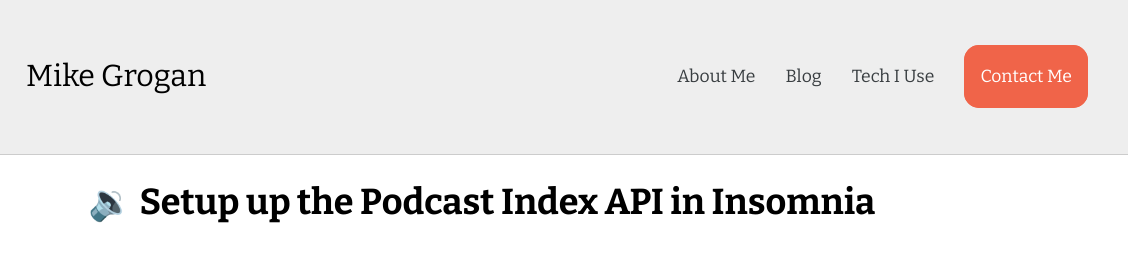
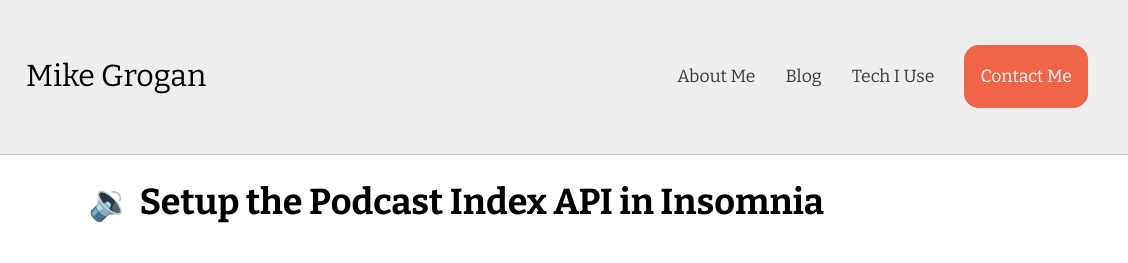
Before and after one commit to mikegrogan/mgrogan, an Eleventy site: page src/posts/setup-podcastindex-insomnia/index.md in a window 1280 px wide. Shown: the top 263 px of the page, 152-1280 px from the left. Built offline with nearby package versions, Linux system fonts and the light colour scheme; Eleventy itself is replaced by a stand-in of ours; files that its build step writes are made by us from their sources.

Commit message:
fixed title

```diff
--- a/src/posts/setup-podcastindex-insomnia/index.md
+++ b/src/posts/setup-podcastindex-insomnia/index.md
@@ -1,6 +1,6 @@
 ---
 icon: 🔉
-title: Setup up the Podcast Index API in Insomnia
+title: Setup the Podcast Index API in Insomnia
 description: A quick help guide on how to setup Insomnia to pull in REST endpoints using the Podcast Index API as an example.
 # permalink: "posts/{{ page.date | date: '%Y' }}/{{ title | slug }}/"
 date: 2020-11-29
```
